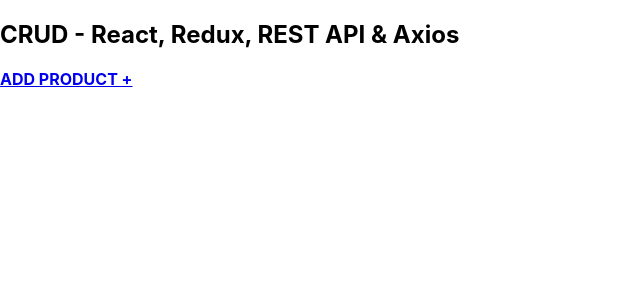
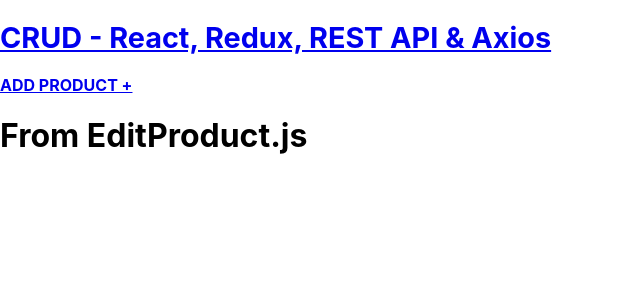
Before and after one commit to fcogallegos/reduxcrud_react, a React (Create React App) app: page /products/edit/1 in a window 1280 px wide. Shown: the top 300 px of the page, without its empty margins (0-640 px from the left). Built offline with nearby package versions, Linux system fonts and the light colour scheme; the HTML template or start-up script is replaced by a standard one.

Commit message:
adding React Router DOM and components

```diff
--- a/package.json
+++ b/package.json
@@ -8,6 +8,7 @@
     "@testing-library/user-event": "^7.2.1",
     "react": "^16.13.1",
     "react-dom": "^16.13.1",
+    "react-router-dom": "^5.2.0",
     "react-scripts": "3.4.1"
   },
   "scripts": {
--- a/src/App.js
+++ b/src/App.js
@@ -1,12 +1,24 @@
-import React, { Fragment } from 'react';
+import React from 'react';
 import Header from './components/Header';
+import Products from './components/Products';
+import NewProduct from './components/NewProduct';
+import EditProduct from './components/EditProduct';
 
+import { BrowserRouter as Router, Route, Switch } from 'react-router-dom';
 
 function App() {
   return (
-    <Fragment>
+    <Router>
         <Header />
-    </Fragment>
+
+        <div className="container mt-5">
+            <Switch>
+              <Route exact path="/" component={Products} />
+              <Route exact path="/products/new" component={NewProduct} />
+              <Route exact path="/products/edit/:id" component={EditProduct} />
+            </Switch>
+        </div>
+    </Router>
   );
 }
 
--- /dev/null
+++ b/src/components/EditProduct.js
@@ -0,0 +1,9 @@
+import React from 'react';
+
+const EditProduct = () => {
+    return (
+        <h1>From EditProduct.js</h1>
+     );
+}
+
+export default EditProduct;
--- a/src/components/Header.js
+++ b/src/components/Header.js
@@ -1,15 +1,21 @@
 import React from 'react';
+import { Link } from 'react-router-dom';
 
 const Header = () => {
     return (
         <nav className="navbar navbar-expand-lg navbar-dark bg-primary justify-content-between">
             <div className="container">
-                <h1> CRUD - React, Redux, REST API & Axios</h1>
+                <h1>
+                    <Link to={'/'} className="text-light">
+                        CRUD - React, Redux, REST API & Axios
+                    </Link>
+                </h1>
             </div>
 
-            <a
+            <Link
                 className="btn btn-danger nuevo-post d-block d-md-inline-block"
-                href="/products/new">Add Product &#43;</a>
+                to={'/products/new'}
+            >Add Product &#43;</Link>
         </nav>
      );
 }
--- /dev/null
+++ b/src/components/NewProduct.js
@@ -0,0 +1,9 @@
+import React from 'react';
+
+const NewProduct = () => {
+    return (
+        <h1>From NewProduct.js</h1>
+     );
+}
+
+export default NewProduct;
--- /dev/null
+++ b/src/components/Products.js
@@ -0,0 +1,9 @@
+import React from 'react';
+
+const Products = () => {
+    return (
+        <h1>From Products.js</h1>
+     );
+}
+
+export default Products;
```
Also changed, not shown: 1 other file (tests, documents, lock files or other folders).
